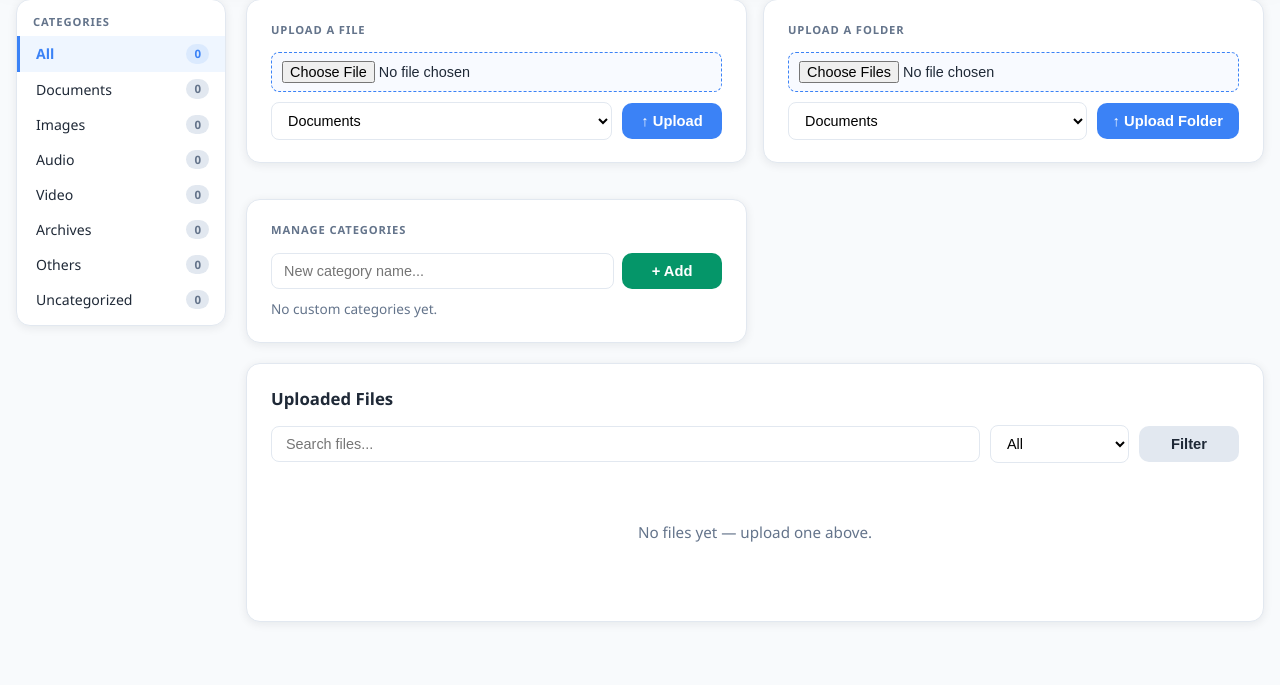
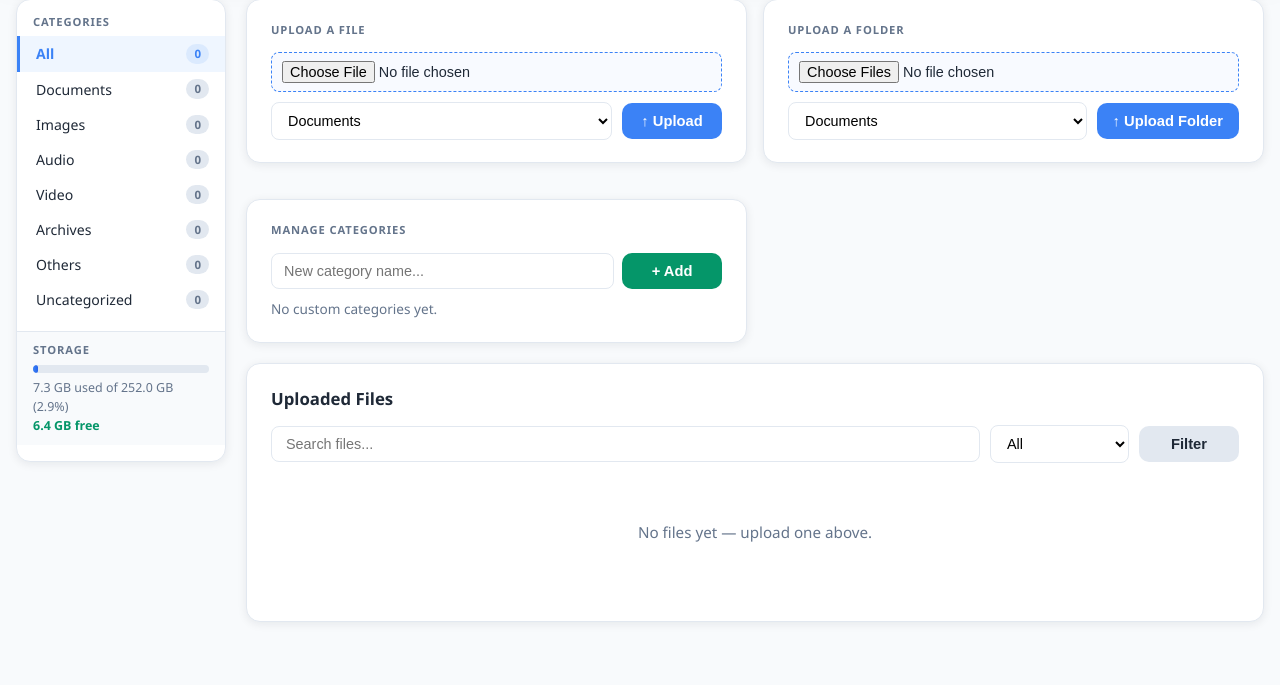
Before and after one commit to ftsiadimos/Upload_File, a Flask app: page / in a window 1280 px wide. Shown: the part 103-788 px from the top of the page. Run offline with Flask 3, Linux system fonts and the light colour scheme.

Commit message:
add storage usage

```diff
--- a/app/routes.py
+++ b/app/routes.py
@@ -5,7 +5,7 @@ from flask import Blueprint, flash, redirect, render_template, request, send_fro
 from werkzeug.utils import secure_filename
 
 from .config import Config
-from .utils import allowed_file, get_file_path, list_uploaded_files, load_custom_categories, save_custom_categories
+from .utils import allowed_file, format_bytes, get_disk_usage, get_file_path, list_uploaded_files, load_custom_categories, save_custom_categories
 
 upload_bp = Blueprint("upload", __name__)
 
@@ -55,6 +55,7 @@ def index():
         }
 
     version = VERSION_FILE.read_text(encoding="utf-8").strip() if VERSION_FILE.exists() else "unknown"
+    disk = get_disk_usage(Config.UPLOAD_FOLDER)
 
     return render_template(
         "upload.html",
@@ -65,6 +66,8 @@ def index():
         selected_category=selected_category,
         search_query=search_query,
         app_version=version,
+        disk_usage=disk,
+        format_bytes=format_bytes,
     )
 
 
--- a/app/static/styles.css
+++ b/app/static/styles.css
@@ -134,6 +134,45 @@ body {
   transition: color .12s, background .12s;
 }
 .sidebar-delete-btn:hover { color: var(--danger); background: var(--danger-lt); }
+
+/* ── Storage info ───────────────────────────────────────── */
+.storage-info {
+  margin: 14px 0 8px;
+  padding: 10px 16px;
+  background: #f8fafc;
+  border-top: 1px solid var(--border);
+}
+.storage-label {
+  font-size: .7rem;
+  font-weight: 700;
+  text-transform: uppercase;
+  letter-spacing: .08em;
+  color: var(--muted);
+  margin: 0 0 6px;
+}
+.storage-bar {
+  height: 8px;
+  background: var(--border);
+  border-radius: 99px;
+  overflow: hidden;
+  margin-bottom: 6px;
+}
+.storage-bar-fill {
+  height: 100%;
+  background: linear-gradient(90deg, var(--accent), var(--accent-dk));
+  border-radius: 99px;
+  transition: width .3s ease;
+}
+.storage-text {
+  display: block;
+  font-size: .78rem;
+  color: var(--muted);
+  font-weight: 500;
+}
+.storage-free {
+  color: var(--success);
+  font-weight: 600;
+}
 
 /* ── Cards ──────────────────────────────────────────────── */
 .card {
--- a/app/templates/upload.html
+++ b/app/templates/upload.html
@@ -63,6 +63,16 @@
               </li>
             {% endfor %}
           </ul>
+
+          <!-- Storage info -->
+          <div class="storage-info">
+            <p class="storage-label">Storage</p>
+            <div class="storage-bar">
+              <div class="storage-bar-fill" style="width: {{ disk_usage.percent }}%;"></div>
+            </div>
+            <span class="storage-text">{{ format_bytes(disk_usage.used) }} used of {{ format_bytes(disk_usage.total) }} ({{ disk_usage.percent }}%)</span>
+            <span class="storage-text storage-free">{{ format_bytes(disk_usage.free) }} free</span>
+          </div>
         </nav>
       </aside>
 
--- a/app/utils.py
+++ b/app/utils.py
@@ -1,5 +1,6 @@
 import json
 import os
+import shutil
 from datetime import datetime
 from pathlib import Path
 from typing import List
@@ -45,3 +46,27 @@ def save_custom_categories(upload_folder: str, categories: List[str]) -> None:
     path = Path(upload_folder) / ".categories.json"
     with open(path, "w") as f:
         json.dump(categories, f)
+
+
+def get_disk_usage(upload_folder: str) -> dict:
+    """Return disk usage info for the partition containing upload_folder."""
+    usage = shutil.disk_usage(upload_folder)
+    total = usage.total
+    used = usage.used
+    free = usage.free
+    percent = (used / total * 100) if total else 0
+    return {
+        "total": total,
+        "used": used,
+        "free": free,
+        "percent": round(percent, 1),
+    }
+
+
+def format_bytes(size: int) -> str:
+    """Convert bytes to a human-readable string."""
+    for unit in ("B", "KB", "MB", "GB", "TB", "PB", "EB", "ZB"):
+        if abs(size) < 1024:
+            return f"{size:.1f} {unit}"
+        size /= 1024
+    return f"{size:.1f} YB"
```
Also changed, not shown: 1 other file.
